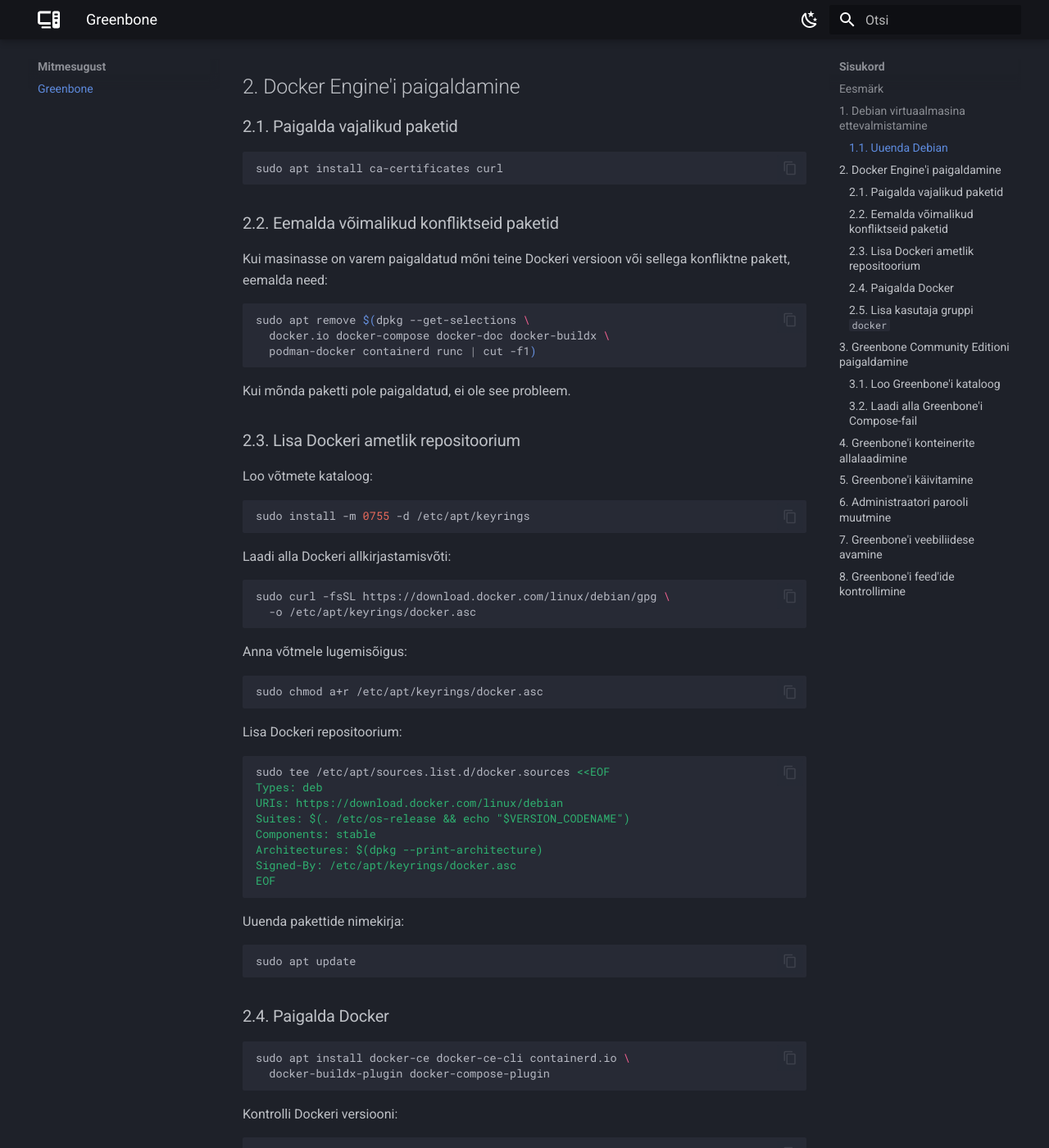
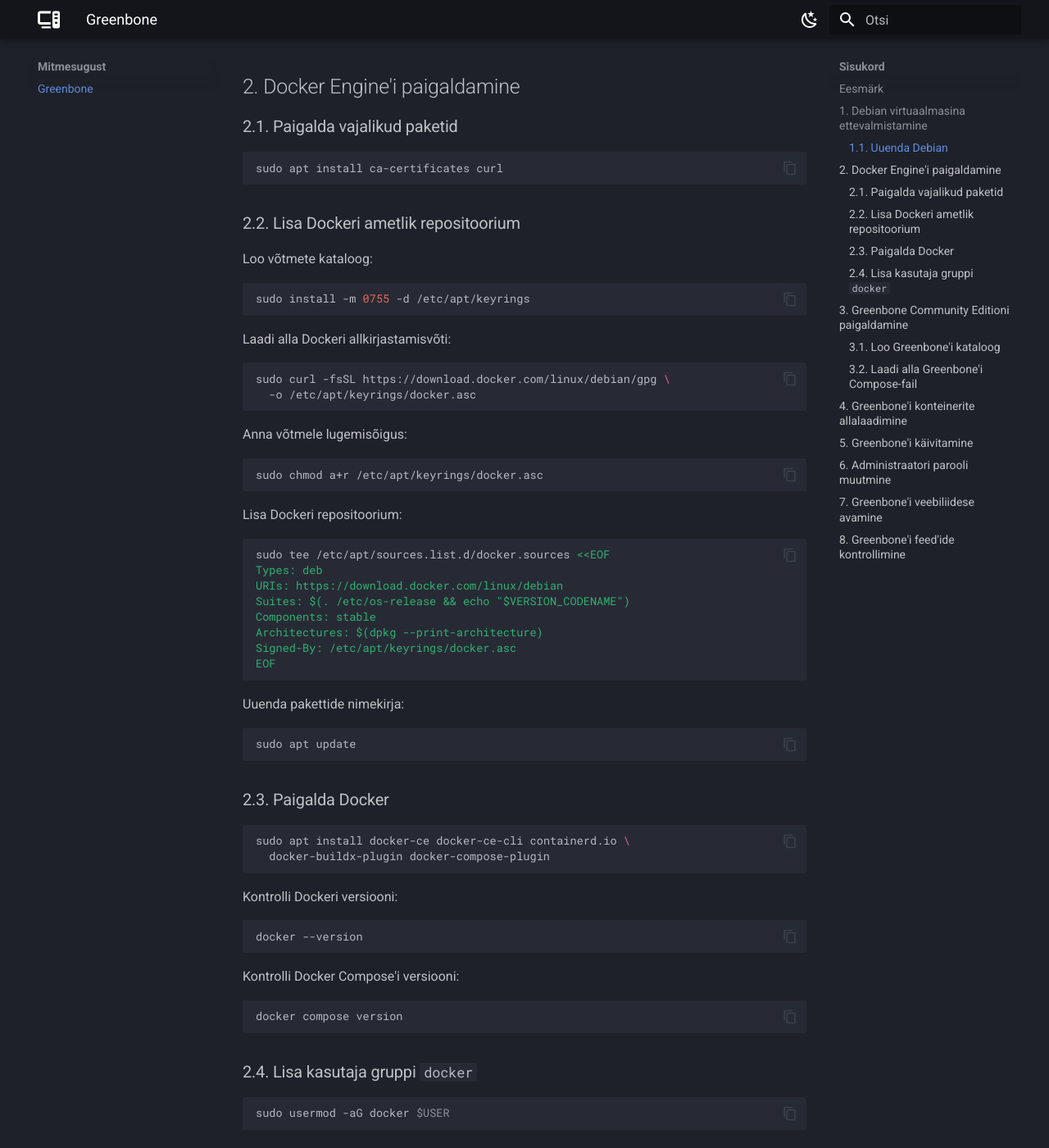
Before and after one commit to priitpaap/priitpaap.github.io, an MkDocs documentation site: the page built from docs/mitmesugust/greenbone.md, in a window 1280 px wide and 1400 px high, scrolled down 1380 px. Shown: the whole window at 82% size. Built offline with MkDocs 1.6.1 and Material for MkDocs 9.7.7, drawn with Linux system fonts in a browser that asks for light colours; some of the changed text lies outside the part shown.

Commit message:
Uuendatud greenbone.md

````diff
--- a/docs/mitmesugust/greenbone.md
+++ b/docs/mitmesugust/greenbone.md
@@ -60,20 +60,7 @@
 sudo apt install ca-certificates curl
 ```
 
-### 2.2. Eemalda võimalikud konfliktseid paketid
-
-Kui masinasse on varem paigaldatud mõni teine Dockeri versioon või
-sellega konfliktne pakett, eemalda need:
-
-``` bash
-sudo apt remove $(dpkg --get-selections \
-  docker.io docker-compose docker-doc docker-buildx \
-  podman-docker containerd runc | cut -f1)
-```
-
-Kui mõnda paketti pole paigaldatud, ei ole see probleem.
-
-### 2.3. Lisa Dockeri ametlik repositoorium
+### 2.2. Lisa Dockeri ametlik repositoorium
 
 Loo võtmete kataloog:
 
@@ -132,7 +119,7 @@
 docker compose version
 ```
 
-### 2.5. Lisa kasutaja gruppi `docker`
+### 2.4. Lisa kasutaja gruppi `docker`
 
 ``` bash
 sudo usermod -aG docker $USER
````
Also changed, not shown: other parts of docs/mitmesugust/greenbone.md (+1 -1 lines).
